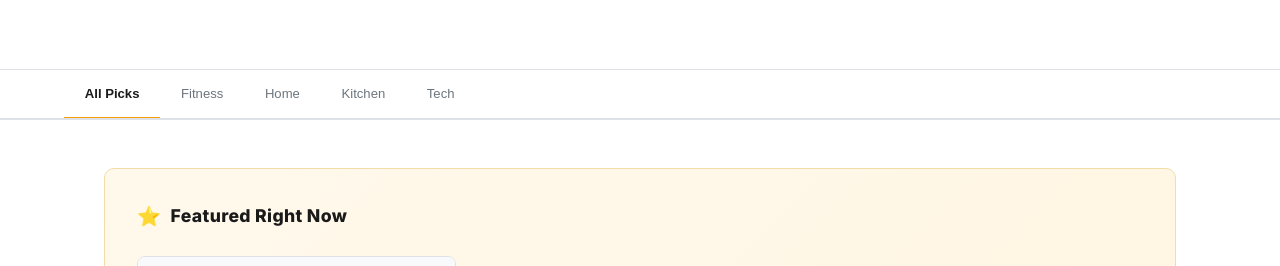
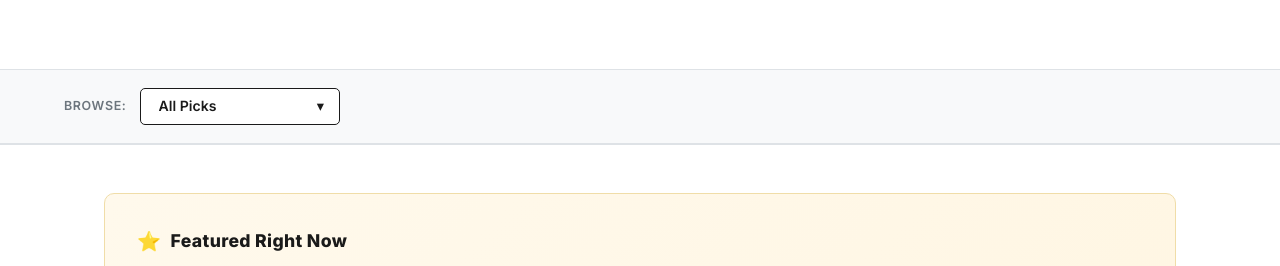
Before and after one commit to Tryclone/mykoolproducts, a plain HTML site: page index.html in a window 1280 px wide. Shown: the part 413-679 px from the top of the page. Drawn offline with nearby package versions, Linux system fonts and the light colour scheme; no server answers.

Commit message:
Update index.html

```diff
--- a/index.html
+++ b/index.html
@@ -105,34 +105,60 @@
 
     /* FILTER BAR */
     .filter-bar {
-      background: var(--white);
+      background: var(--off-white);
       border-bottom: 2px solid var(--border);
-      padding: 0 4rem;
-      display: flex;
-      gap: 0;
-      overflow-x: auto;
+      padding: 1.1rem 4rem;
       position: sticky;
       top: 68px;
       z-index: 90;
-      scrollbar-width: none;
+      display: flex;
+      align-items: center;
+      gap: 0.85rem;
     }
-    .filter-bar::-webkit-scrollbar { display: none; }
 
-    .filter-btn {
-      padding: 1rem 1.3rem;
-      font-size: 0.82rem;
-      font-weight: 500;
+    .filter-label {
+      font-size: 0.78rem;
+      font-weight: 600;
+      letter-spacing: 0.05em;
+      text-transform: uppercase;
+      color: var(--mid-gray);
       white-space: nowrap;
-      background: none;
-      border: none;
-      border-bottom: 3px solid transparent;
-      color: var(--mid-gray);
+    }
+
+    .filter-select-wrap {
+      position: relative;
+      display: inline-block;
+    }
+
+    .filter-select {
+      appearance: none;
+      -webkit-appearance: none;
+      background: var(--white);
+      border: 1.5px solid var(--dark);
+      color: var(--dark);
+      font-family: 'Inter', sans-serif;
+      font-size: 0.88rem;
+      font-weight: 600;
+      padding: 0.6rem 2.4rem 0.6rem 1.1rem;
+      border-radius: 5px;
       cursor: pointer;
-      transition: color 0.2s, border-color 0.2s;
-      margin-bottom: -2px;
+      min-width: 200px;
+      transition: background 0.2s;
     }
-    .filter-btn:hover { color: var(--dark); }
-    .filter-btn.active { color: var(--dark); border-bottom-color: var(--gold); font-weight: 600; }
+
+    .filter-select:hover { background: var(--off-white); }
+    .filter-select:focus { outline: none; box-shadow: 0 0 0 3px rgba(0,0,0,0.1); }
+
+    .filter-select-wrap::after {
+      content: '▾';
+      position: absolute;
+      right: 1rem;
+      top: 50%;
+      transform: translateY(-50%);
+      pointer-events: none;
+      color: var(--dark);
+      font-size: 0.9rem;
+    }
 
     /* MAIN */
     main { max-width: 1200px; margin: 0 auto; padding: 3rem 4rem; min-height: 40vh; }
@@ -283,6 +309,7 @@
       .nav-links { display: none; }
       .product-grid { grid-template-columns: 1fr; }
       .featured-grid { grid-template-columns: 1fr; }
+      .filter-select { min-width: 160px; }
     }
   </style>
 </head>
@@ -315,8 +342,13 @@
     </div>
   </header>
 
-  <div class="filter-bar" id="filter-bar">
-    <button class="filter-btn active" data-cat="all">All Picks</button>
+  <div class="filter-bar">
+    <span class="filter-label">Browse:</span>
+    <div class="filter-select-wrap">
+      <select class="filter-select" id="filter-select">
+        <option value="all">All Picks</option>
+      </select>
+    </div>
   </div>
 
   <main>
@@ -411,24 +443,27 @@
       const catSet = new Set();
       products.forEach(p => { if (p.Category) catSet.add(p.Category.trim()); });
 
-      const filterBar = document.getElementById('filter-bar');
+      const select = document.getElementById('filter-select');
       const navLinks = document.getElementById('nav-links');
       const footerLinks = document.getElementById('footer-links');
 
-      filterBar.innerHTML = `<button class="filter-btn active" data-cat="all">All Picks</button>`;
+      select.innerHTML = `<option value="all">All Picks</option>`;
       navLinks.innerHTML = `<li><a href="#" data-cat="all">All</a></li>`;
       footerLinks.innerHTML = `<li><a href="#" data-cat="all">All</a></li>`;
 
       [...catSet].sort().forEach(cat => {
         const slug = slugify(cat);
-        filterBar.innerHTML += `<button class="filter-btn" data-cat="${slug}" data-label="${cat}">${cat}</button>`;
+        const opt = document.createElement('option');
+        opt.value = slug;
+        opt.dataset.label = cat;
+        opt.textContent = cat;
+        select.appendChild(opt);
         navLinks.innerHTML += `<li><a href="#" data-cat="${slug}" data-label="${cat}">${cat}</a></li>`;
         footerLinks.innerHTML += `<li><a href="#" data-cat="${slug}" data-label="${cat}">${cat}</a></li>`;
       });
 
       function handleFilterClick(cat, label) {
-        document.querySelectorAll('.filter-btn').forEach(b => b.classList.remove('active'));
-        document.querySelectorAll(`.filter-btn[data-cat="${cat}"]`).forEach(b => b.classList.add('active'));
+        select.value = cat;
         if (cat === 'all') {
           renderGrid(allProducts, 'All Picks', allProducts.length);
         } else {
@@ -438,9 +473,9 @@
         window.scrollTo({ top: 0, behavior: 'smooth' });
       }
 
-      filterBar.addEventListener('click', (e) => {
-        if (!e.target.classList.contains('filter-btn')) return;
-        handleFilterClick(e.target.dataset.cat, e.target.dataset.label);
+      select.addEventListener('change', (e) => {
+        const selectedOption = e.target.options[e.target.selectedIndex];
+        handleFilterClick(selectedOption.value, selectedOption.dataset.label);
       });
 
       [navLinks, footerLinks].forEach(el => {
```
